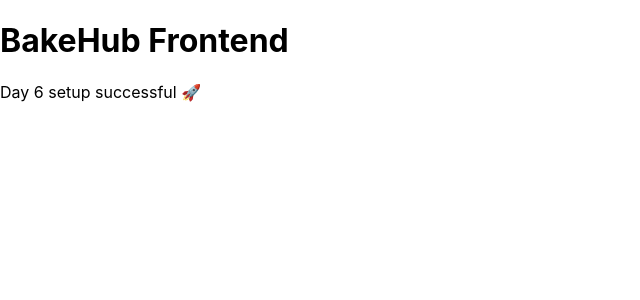
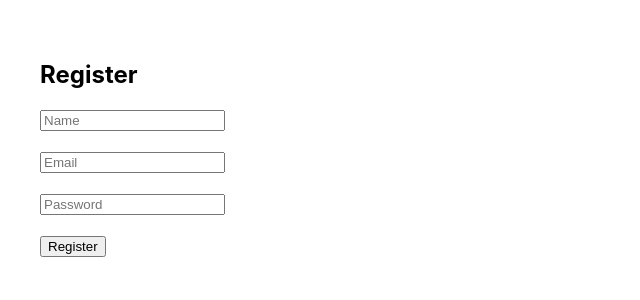
Before and after one commit to KrithikaPoojary/Bakery-Hub, a React (Create React App) app in the folder frontend/: page /login in a window 1280 px wide. Shown: the top 300 px of the page, without its empty margins (0-640 px from the left). Built offline with nearby package versions, Linux system fonts and the light colour scheme.

Commit message:
setup frontend routing and auth pages

```diff
--- a/frontend/package.json
+++ b/frontend/package.json
@@ -9,6 +9,7 @@
     "@testing-library/user-event": "^13.5.0",
     "react": "^19.2.3",
     "react-dom": "^19.2.3",
+    "react-router-dom": "^7.11.0",
     "react-scripts": "5.0.1",
     "web-vitals": "^2.1.4"
   },
--- a/frontend/src/App.js
+++ b/frontend/src/App.js
@@ -1,9 +1,18 @@
+import React from "react";
+import { BrowserRouter, Routes, Route } from "react-router-dom";
+
+import Login from "./pages/Auth/Login";
+import Register from "./pages/Auth/Register";
+
 function App() {
   return (
-    <div>
-      <h1>BakeHub Frontend</h1>
-      <p>Day 6 setup successful 🚀</p>
-    </div>
+    <BrowserRouter>
+      <Routes>
+        <Route path="/" element={<h1>BakeHub is running ✅</h1>} />
+        <Route path="/login" element={<Login />} />
+        <Route path="/register" element={<Register />} />
+      </Routes>
+    </BrowserRouter>
   );
 }
 
--- /dev/null
+++ b/frontend/src/pages/Auth/Login.js
@@ -0,0 +1,13 @@
+function Register() {
+  return (
+    <div style={{ padding: "40px" }}>
+      <h2>Register</h2>
+      <input placeholder="Name" /><br /><br />
+      <input placeholder="Email" /><br /><br />
+      <input type="password" placeholder="Password" /><br /><br />
+      <button>Register</button>
+    </div>
+  );
+}
+
+export default Register;
--- /dev/null
+++ b/frontend/src/pages/Auth/Register.js
@@ -0,0 +1,13 @@
+function Register() {
+  return (
+    <div style={{ padding: "40px" }}>
+      <h2>Register</h2>
+      <input placeholder="Name" /><br /><br />
+      <input placeholder="Email" /><br /><br />
+      <input type="password" placeholder="Password" /><br /><br />
+      <button>Register</button>
+    </div>
+  );
+}
+
+export default Register;
```
Also changed, not shown: 1 other file (tests, documents, lock files or other folders).
